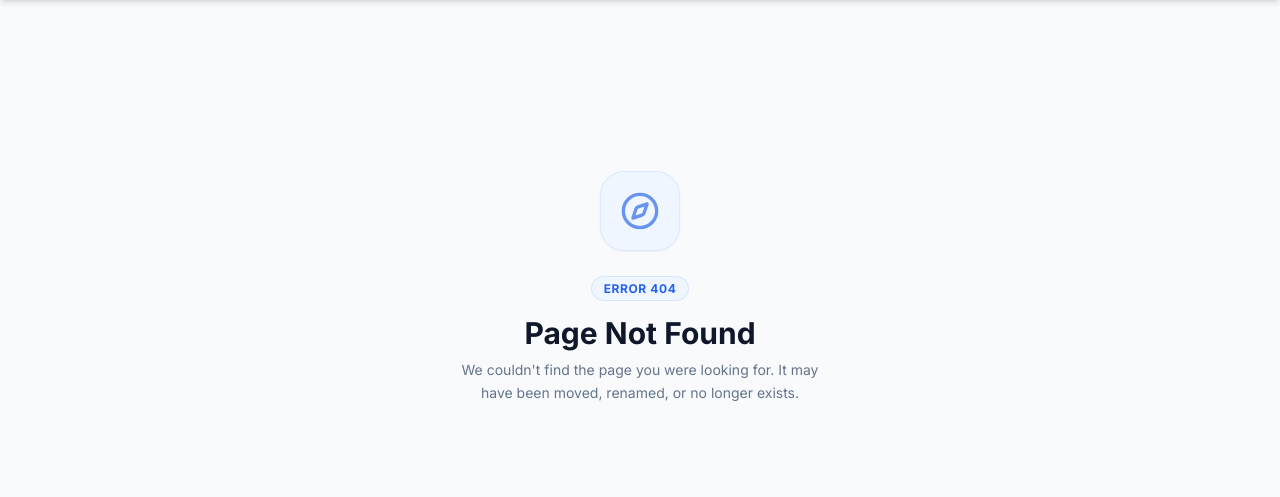
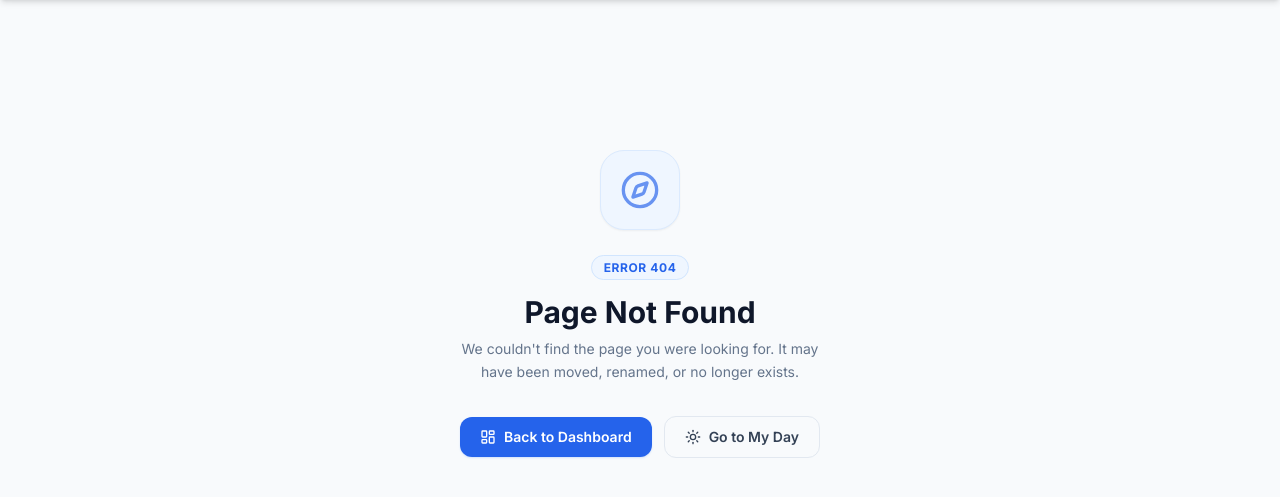
Before and after one commit to Yashendra-org/Ai_Powered_Task_Manager, a Django app: template templates/404.html in a window 1280 px wide. Shown: the top 497 px of the page. Run offline with Django 5.2, Linux system fonts and the light colour scheme; the template is opened without the code that fills it, so the values that code supplies are empty; some libraries are stand-ins or nearby versions.

Commit message:
feat(templates): add primary dashboard return CTA and quick navigation buttons

```diff
--- a/templates/404.html
+++ b/templates/404.html
@@ -14,6 +14,18 @@
         <p class="text-sm text-slate-500 mb-8 leading-relaxed max-w-sm mx-auto">
             We couldn't find the page you were looking for. It may have been moved, renamed, or no longer exists.
         </p>
+
+        <!-- Action CTAs -->
+        <div class="flex flex-col sm:flex-row items-center justify-center gap-3">
+            <a href="{% url 'dashboard' %}" class="w-full sm:w-auto inline-flex items-center justify-center px-5 py-2.5 rounded-xl bg-blue-600 hover:bg-blue-700 text-white text-sm font-semibold shadow-sm shadow-blue-500/20 active:scale-95 transition-all">
+                <i data-lucide="layout-dashboard" class="w-4 h-4 mr-2"></i>
+                Back to Dashboard
+            </a>
+            <a href="{% url 'my_day' %}" class="w-full sm:w-auto inline-flex items-center justify-center px-5 py-2.5 rounded-xl border border-slate-200 text-slate-700 hover:bg-slate-50 text-sm font-semibold active:scale-95 transition-all">
+                <i data-lucide="sun" class="w-4 h-4 mr-2"></i>
+                Go to My Day
+            </a>
+        </div>
     </div>
 </div>
 {% endblock %}
```
